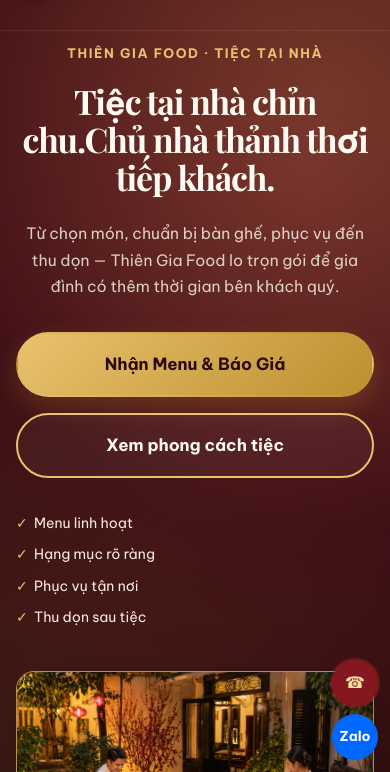
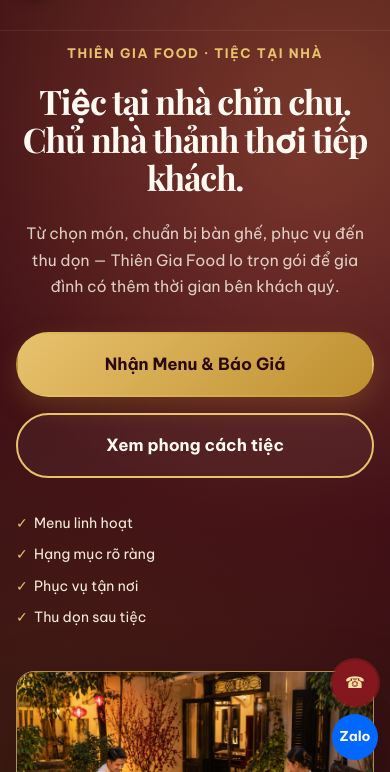
Before and after one commit to acetdcons-dev/thiengiafood, a website: page index.html in a window 390 px wide. Shown: the part 72-844 px from the top of the page. Drawn offline with nearby package versions, Linux system fonts and the light colour scheme.

Commit message:
Can lai dong tieu de trang chu

```diff
--- a/index.html
+++ b/index.html
@@ -60,7 +60,7 @@
       <div class="container hero__inner">
         <div class="hero__text">
           <span class="eyebrow">THIÊN GIA FOOD · TIỆC TẠI NHÀ</span>
-          <h1>Tiệc tại nhà chỉn chu.<br>Chủ nhà thảnh thơi tiếp khách.</h1>
+          <h1><span class="hero__headline-line">Tiệc tại nhà chỉn chu.</span><span class="hero__headline-line">Chủ nhà thảnh thơi tiếp khách.</span></h1>
           <p class="hero__subtitle">Từ chọn món, chuẩn bị bàn ghế, phục vụ đến thu dọn — Thiên Gia Food lo trọn gói để gia đình có thêm thời gian bên khách quý.</p>
           <div class="hero__cta">
             <a href="#dat-tiec" class="btn btn--primary btn--lg">Nhận Menu &amp; Báo Giá</a>
--- a/styles.css
+++ b/styles.css
@@ -835,7 +835,8 @@
 
 .hero { min-height: auto; padding: 150px 0 88px; }
 .hero__inner { grid-template-columns: minmax(0, 1.06fr) minmax(380px, .94fr); gap: clamp(42px, 6vw, 82px); }
-.hero__text h1 { max-width: 720px; font-size: clamp(2.75rem, 4.7vw, 4.35rem); line-height: 1.08; }
+.hero__text h1 { max-width: 760px; font-size: clamp(2.75rem, 4.15vw, 3.85rem); line-height: 1.1; }
+.hero__headline-line { display: block; white-space: nowrap; }
 .hero__subtitle { font-size: 1.04rem; max-width: 650px; }
 .hero__image-frame { aspect-ratio: 4 / 3; border-radius: 24px; overflow: hidden; box-shadow: 0 28px 70px rgba(0,0,0,.3); }
 .hero__image-frame img { width: 100%; height: 100%; object-fit: cover; }
@@ -897,7 +898,7 @@
 
 @media (max-width: 520px) {
   .hero__text h1 { font-size: 2.12rem; line-height: 1.12; }
-  .hero__text h1 br { display: none; }
+  .hero__headline-line { white-space: normal; }
   .hero__image-frame { border-radius: 18px; }
   .section-title { font-size: 1.82rem; line-height: 1.22; }
   .section-label { font-size: .72rem; }
```
